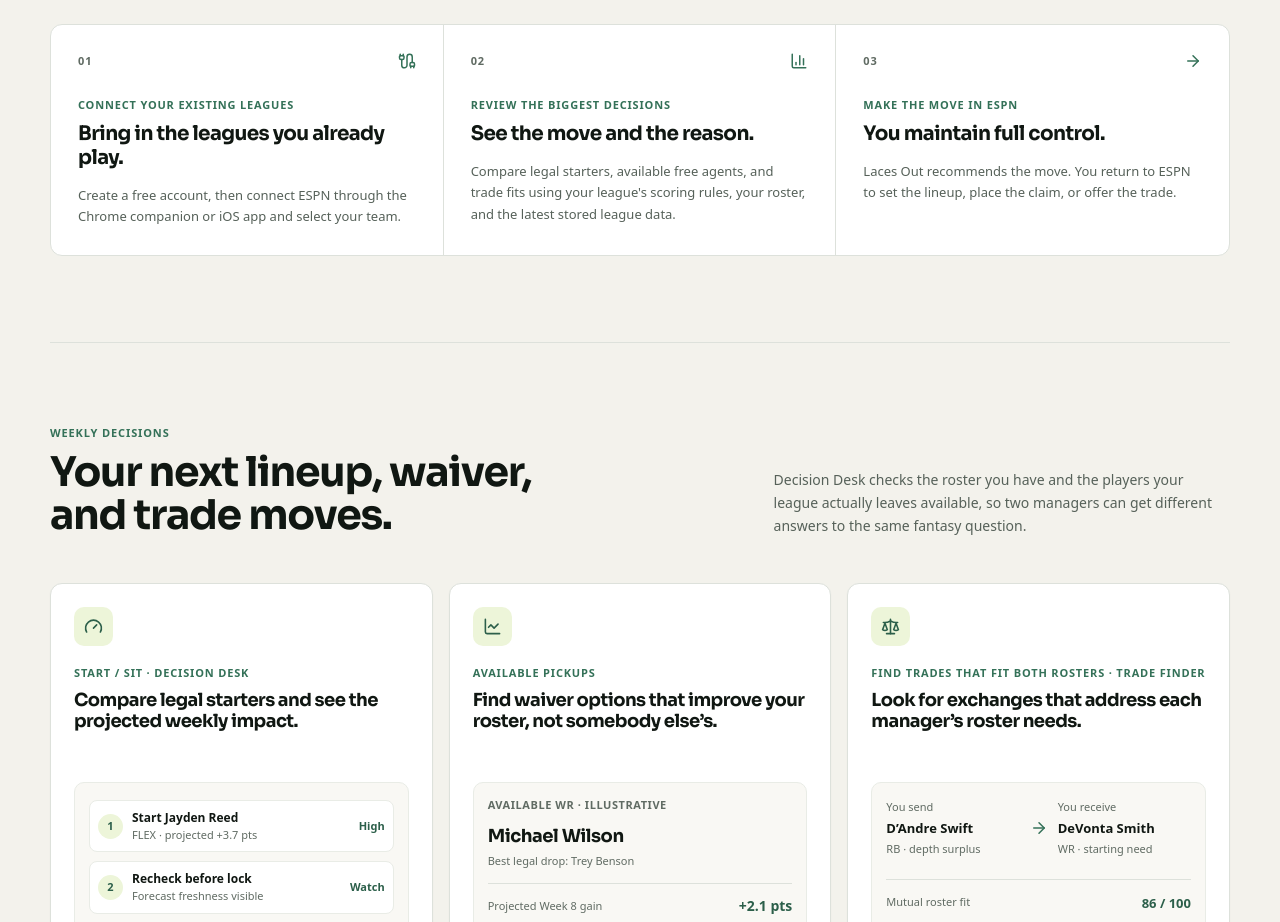
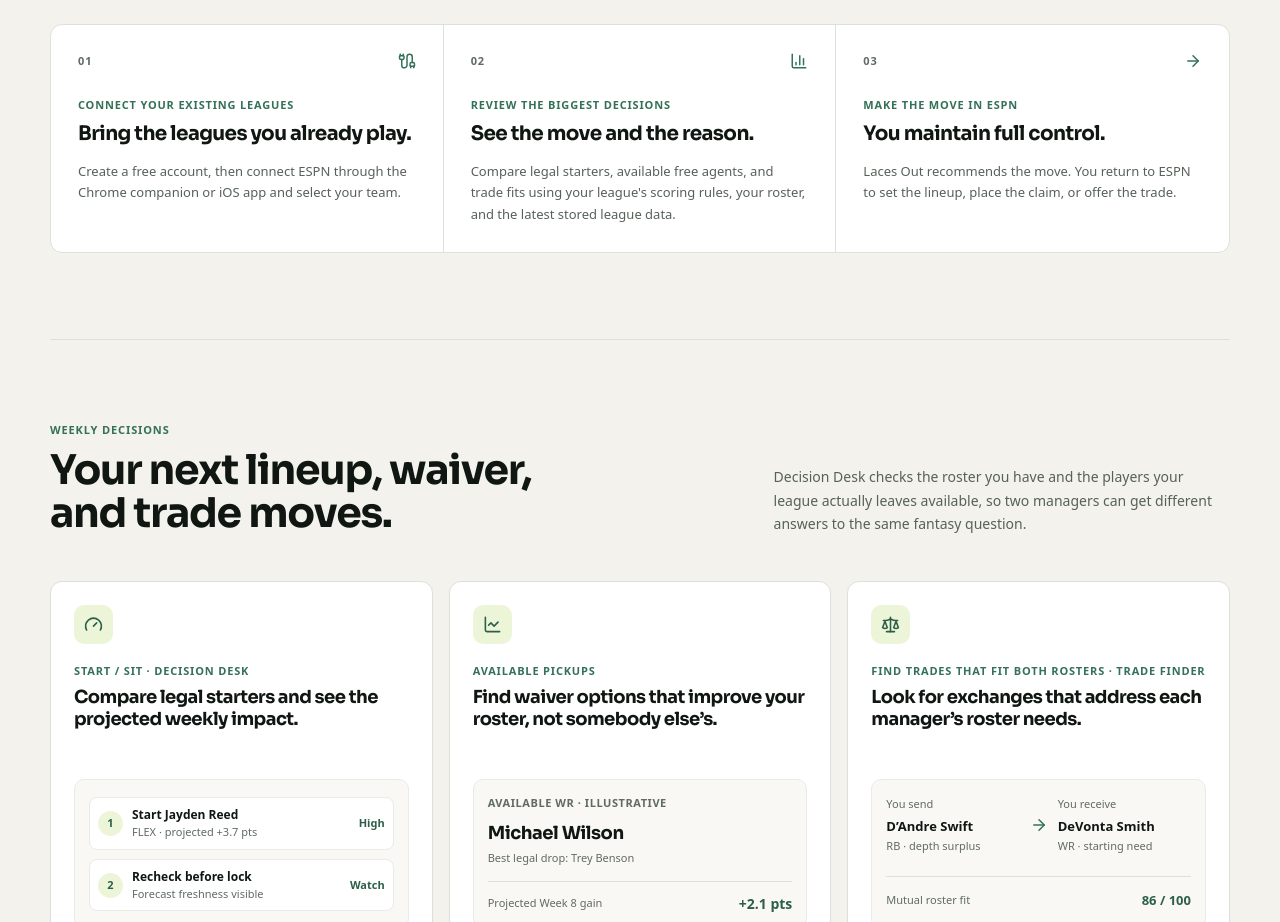
Before and after one commit to mwardio/laces-out, a Next.js app in the folder apps/web/: page / in a window 1280 px wide. Shown: the part 1100-2022 px from the top of the page. Built offline with nearby package versions, Linux system fonts and the light colour scheme; no server answers.

Commit message:
Correct landing page league wording

```diff
--- a/apps/web/src/app/page.tsx
+++ b/apps/web/src/app/page.tsx
@@ -62,7 +62,7 @@ const howItWorks = [
   {
     number: "01",
     label: "Connect your existing leagues",
-    title: "Bring in the leagues you already play.",
+    title: "Bring the leagues you already play.",
     text: yahooComingSoon
       ? "Create a free account, then connect ESPN through the Chrome companion or iOS app and select your team."
       : "Create a free account, then connect Yahoo directly or use the Chrome companion or iOS app for ESPN and select your team.",
```
Also changed, not shown: 1 other file (tests, documents, lock files or other folders).
